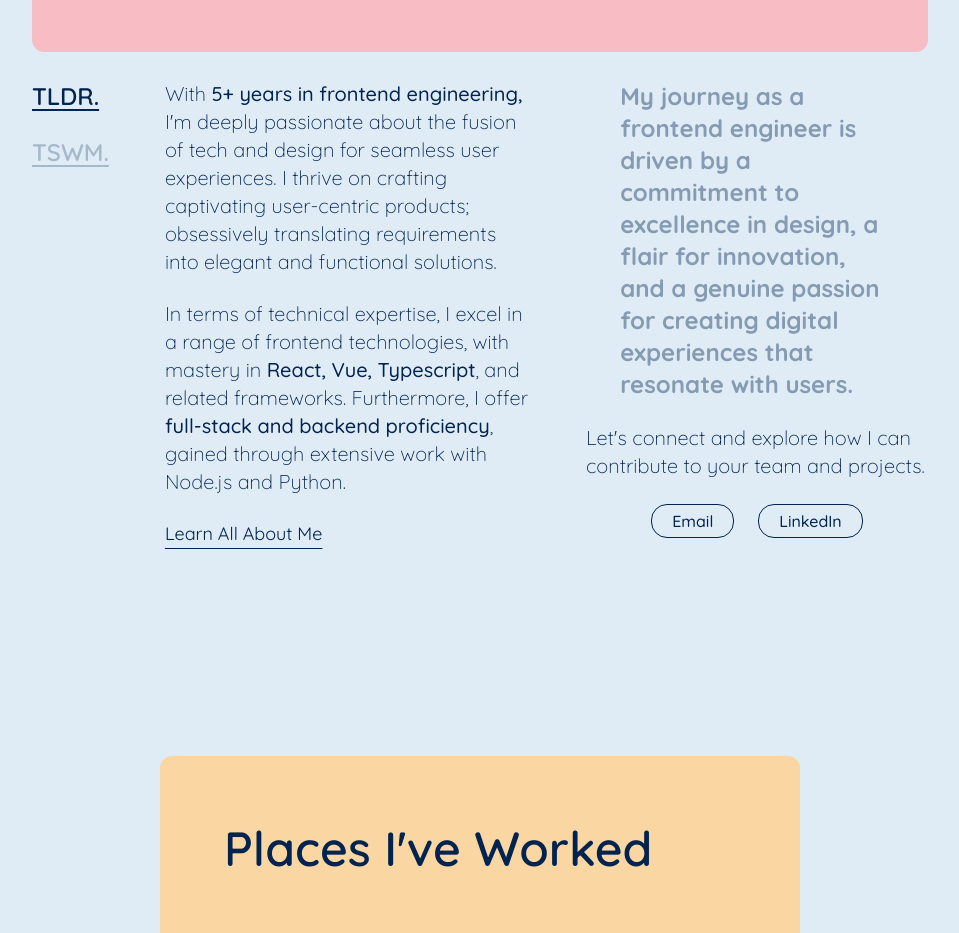
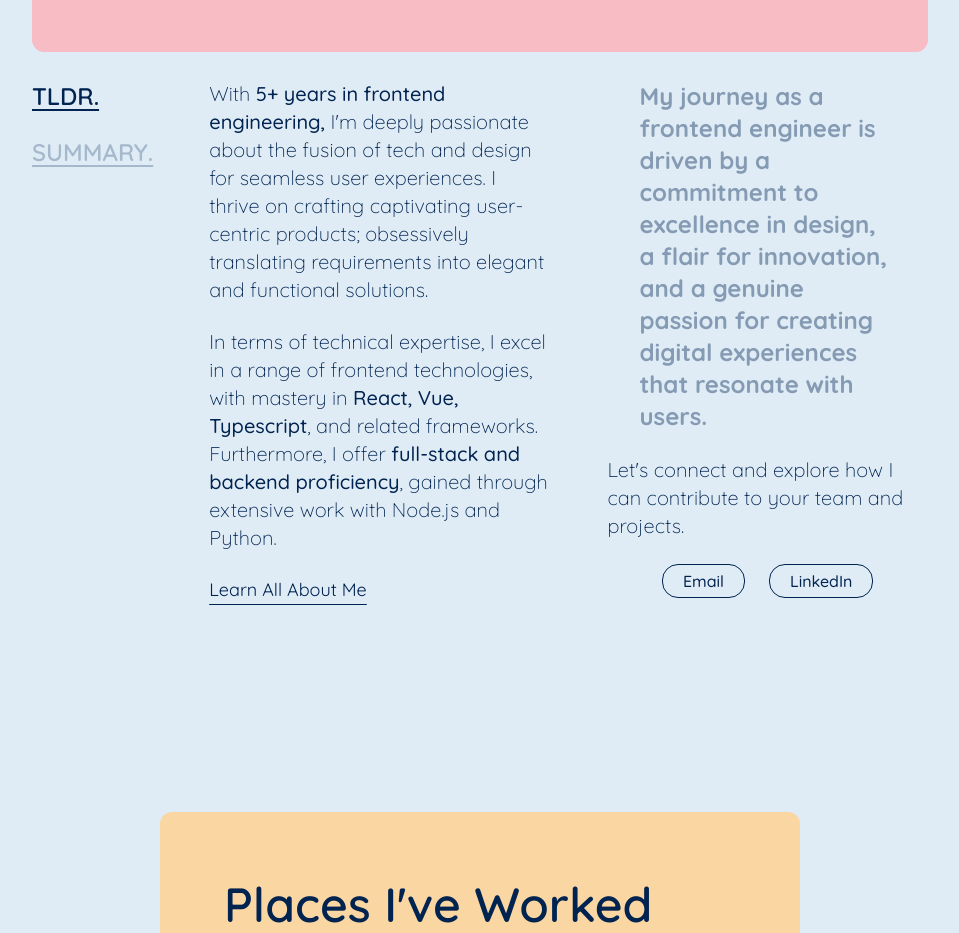
Before and after one commit to kd-kinuthiadavid/kinuthiadavid, a Next.js app: page / in a window 1280 px wide. Shown: the part 3260-4193 px from the top of the page, without its empty margins (160-1119 px from the left). Built offline with nearby package versions, Linux system fonts and the light colour scheme.

Commit message:
feat: rename tswm to 'summary'

```diff
--- a/src/components/About.tsx
+++ b/src/components/About.tsx
@@ -71,7 +71,7 @@ const About = ({ updateParentBgColor, background }: Props) => {
             }`}
             onClick={activateTSWMTab}
           >
-            tswm.
+            summary.
           </h3>
         </div>
         {activeTab === "tldr" ? (
```
